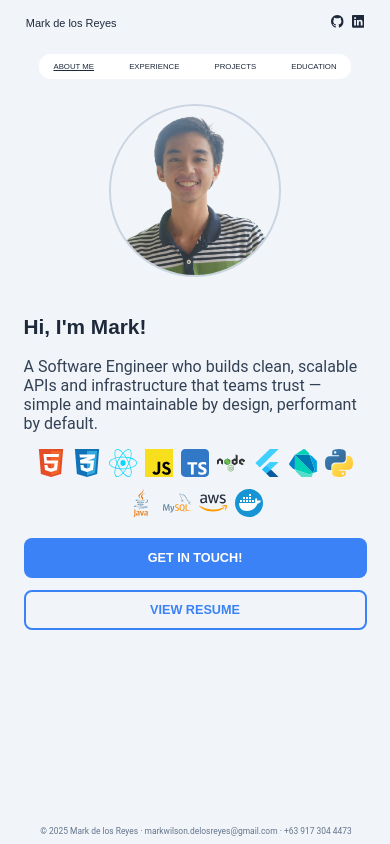
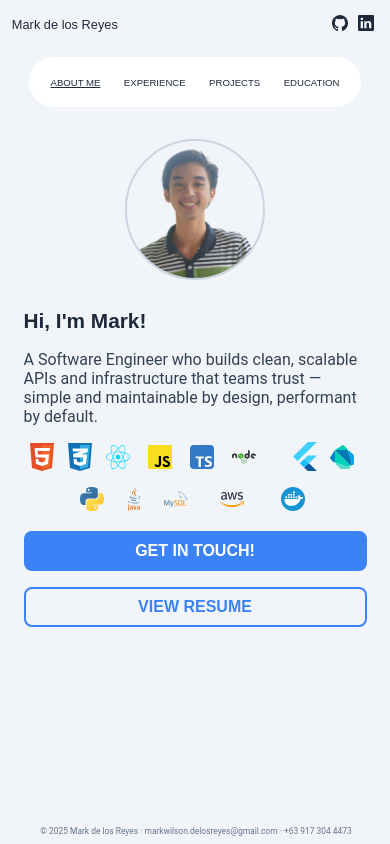
Before and after one commit to mawi-delosreyes/Portfolio, a React (Vite) app: page / in a window 390 px wide. Built offline with nearby package versions, Linux system fonts and the light colour scheme.

Commit message:
fix: fixed height

```diff
--- a/src/styles/about.css
+++ b/src/styles/about.css
@@ -83,11 +83,12 @@
 
 @media (max-width: 768px) {
     #profile-picture {
-        border-radius: 25vw;
+        border-radius: 25rem;
         border: 2px solid #CBD5E1;
-        width: 20dvh;
-        height: 20dvh;
-        margin: 1dvh auto 0 auto;
+        width: clamp(8rem, 35vw, 10rem);
+        height: auto;
+        display: block;
+        margin: 1rem auto 0 auto;
     }
 
     #about-container {
@@ -95,8 +96,8 @@
         align-items: center;
         justify-content: center;
         max-width: 90%;
-        gap: 2dvh;
-        margin: 2dvh auto 0 auto;
+        gap: clamp(0.75rem, 2vw, 2rem);;
+        margin: 1rem auto 0 auto;
         padding-left: 3vw;
         padding-right: 3vw;
     }
@@ -108,39 +109,39 @@
     }
 
     #about-text h2 {
-        font-size: 1.3rem;
+        font-size: clamp(1.3rem, 2vw, 2rem);
     }
 
     #professional-summary {
-        font-size: 1rem;
+        font-size: clamp(1rem, 3.5vw, 1.5rem);
     }
 
     #icons {
-        gap: 8px;
-        margin: 16px 0 0 0;
+        gap: clamp(0.75rem, 2vw, 2rem);;
+        margin: 1rem 0 0 0;
         flex-wrap: wrap;
     }
 
     .icon {
-        width: 28px;
-        height: 28px;
+        width: clamp(1.5rem, 40%, 3rem);
+        height: auto;
     }
 
     #button-layout {
         flex-direction: column;
-        gap: 1.5dvh;
-        margin-top: 2dvh;
+        gap: clamp(0.8rem, 1rem, 2rem);
+        margin-top: 1rem;
         align-items: stretch;
     }
 
     .buttons {
         width: 100%;
-        height: 40px;
-        font-size: 1.5dvh;
+        height: clamp(2.5rem, 8vw, 4rem);
+        font-size: clamp(1rem, 2vw, 1.25rem);
         border-radius: 8px;
     }
 
     #email-button, #resume-button {
-        font-size: 1.5dvh;
+        font-size: 1rem;
     }
 }
--- a/src/styles/education.css
+++ b/src/styles/education.css
@@ -107,7 +107,7 @@
         width: 90vw;
         background-color: #FFFFFF;
         border-color: #E2E8F0;
-        border-radius: 1vw;
+        border-radius: 2vw;
         z-index: 0;
         margin: 2vh 3vw 0 3vw;
         overflow: hidden;
@@ -115,11 +115,11 @@
 
     .background-squares-online-courses {
         position: relative;
-        height: 45vh;
+        height: clamp(40vh, 43vh, 48vh);
         width: 90vw;
         background-color: #FFFFFF;
         border-color: #E2E8F0;
-        border-radius: 1vw;
+        border-radius: 2vw;
         z-index: 0;
         margin: 2vh 3vw 0 3vw;
         overflow: hidden;
@@ -172,7 +172,7 @@
     }
 
     #certificate-container {
-        height: 35vh;
+        height: clamp(30vh, 33vh, 75vh);
         overflow-y: auto;
         scrollbar-width: none;
         display: flex;
--- a/src/styles/experience.css
+++ b/src/styles/experience.css
@@ -169,7 +169,7 @@
 @media (max-width: 768px) {
     #experience {
         position: relative;
-        height: 78vh;
+        height: 80%;
         width: 90%;
         background-color: transparent;
         display: flex;
@@ -177,14 +177,15 @@
         align-items: center;
         justify-content: flex-start;
         margin: 0 auto;
-        gap: 2.5vw;
+        gap: 0;
         z-index: 0;
         overflow: hidden;
     }
 
     .timeline-content-container {
-        height: 57vh;
+        height: clamp(50vh, 55vh, 60vh);
         width: 90vw;
+        border-radius: 2vw;
     }
 
     #company-logo {
@@ -253,13 +254,13 @@
         height: 1vh;
         background-color: #E5E7EB;
         border: 0.2vw solid #CBD5E1;
-        border-radius: 1vw;
+        border-radius: 50%;
         z-index: 2;
     }
 
     .timeline-text {
         margin-left: 0;
-        margin-top: 5vh;
+        margin-top: 6vh;
         text-align: center;
         display: flex;
         flex-direction: column;
--- a/src/styles/header.css
+++ b/src/styles/header.css
@@ -49,7 +49,7 @@
 
     #header-media {
         display: flex;
-        gap: 2vw;
+        gap: clamp(0.1rem, 1.5vw, 1.25rem);;
         list-style: none;
         padding: 0;
         margin: 0;
@@ -59,11 +59,11 @@
 
     #header-name {
         margin-top: 1vw;
-        font-size: 1.3vh;
+        font-size: clamp(0.8rem, 1.3vw, 1.25rem);;
     }
 
     .header-icons {
-        height: 1.5vh;
-        width: 1.5vh;
+        height: auto;
+        width: clamp(1rem, 40%, 2rem);
     }
 }
--- a/src/styles/navbar.css
+++ b/src/styles/navbar.css
@@ -1,7 +1,7 @@
 #navbar {
     border-color: #CBD5E1;
     border: 2px;
-    border-radius: 3vw;
+    border-radius: clamp(0.5rem, 1vw, 1rem);
     background-color: #FFFFFF;
     width: 55vw;
     height: 6vh;
@@ -45,10 +45,10 @@
     #navbar {
         border-color: #CBD5E1;
         border: 2px;
-        border-radius: 3vw;
+        border-radius: clamp(2.3rem, 1vw, 5rem);
         background-color: #FFFFFF;
-        width: 80vw;
-        height: 3vh;
+        width: 85vw;
+        height: clamp(2.8rem, 6vh, 5rem);
         display: flex;
         justify-content: center;
         align-items: center;
@@ -57,7 +57,7 @@
 
     #navbar-content {
         display: flex;
-        gap: 9vw;
+        gap: 6vw;
         list-style: none;
         padding: 0;
         margin: 0;
@@ -66,7 +66,7 @@
     }
 
     #navbar-content li {
-        font-size: 2vw;
+        font-size: clamp(0.6rem, 1.5vw, 1.5rem);;
         color: #1E293B;
         font-family: Poppins, sans-serif;
     }
--- a/src/styles/projects.css
+++ b/src/styles/projects.css
@@ -18,7 +18,7 @@
     flex-wrap: nowrap;
     align-items: center;
     justify-content: flex-start;
-    height: 72vh;
+    height: clamp(40vh, 70vh, 75vh);
     overflow-y: auto;
     padding-bottom: 8vh;
     box-sizing: border-box;
```
